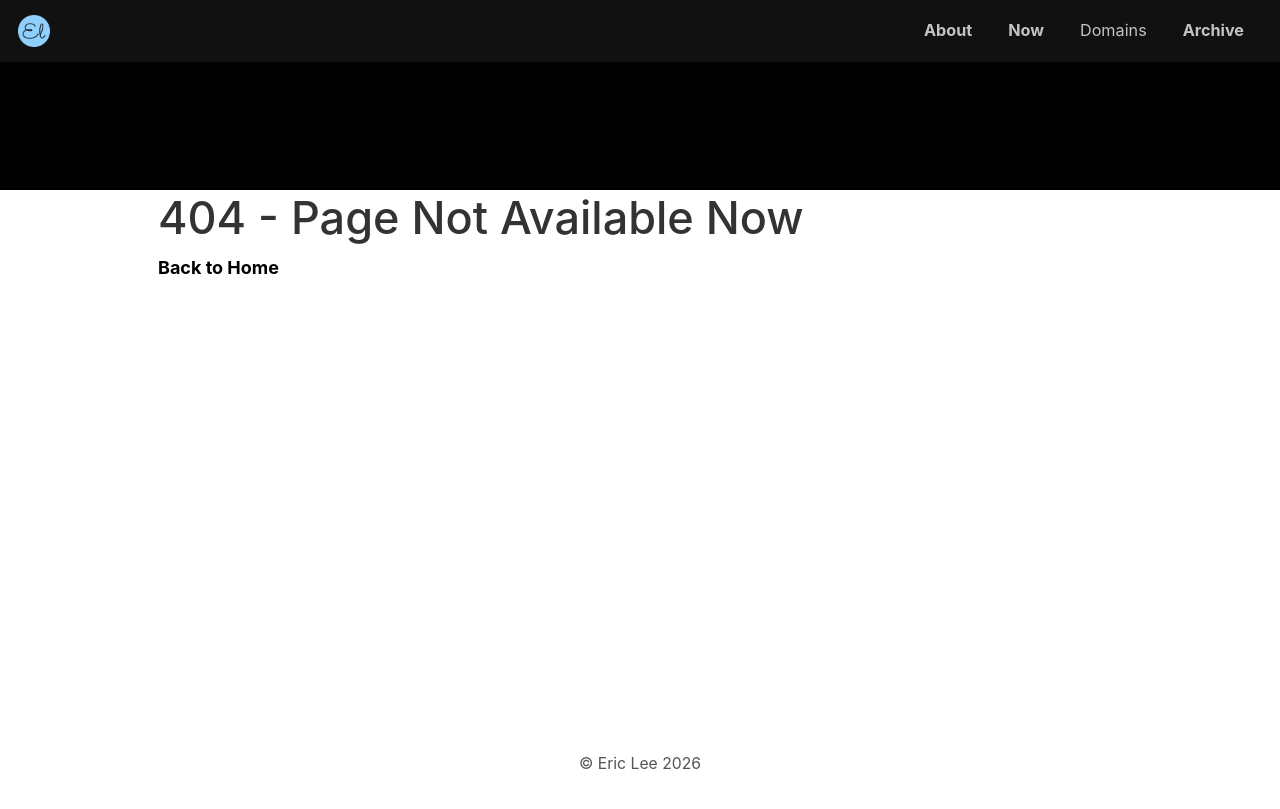
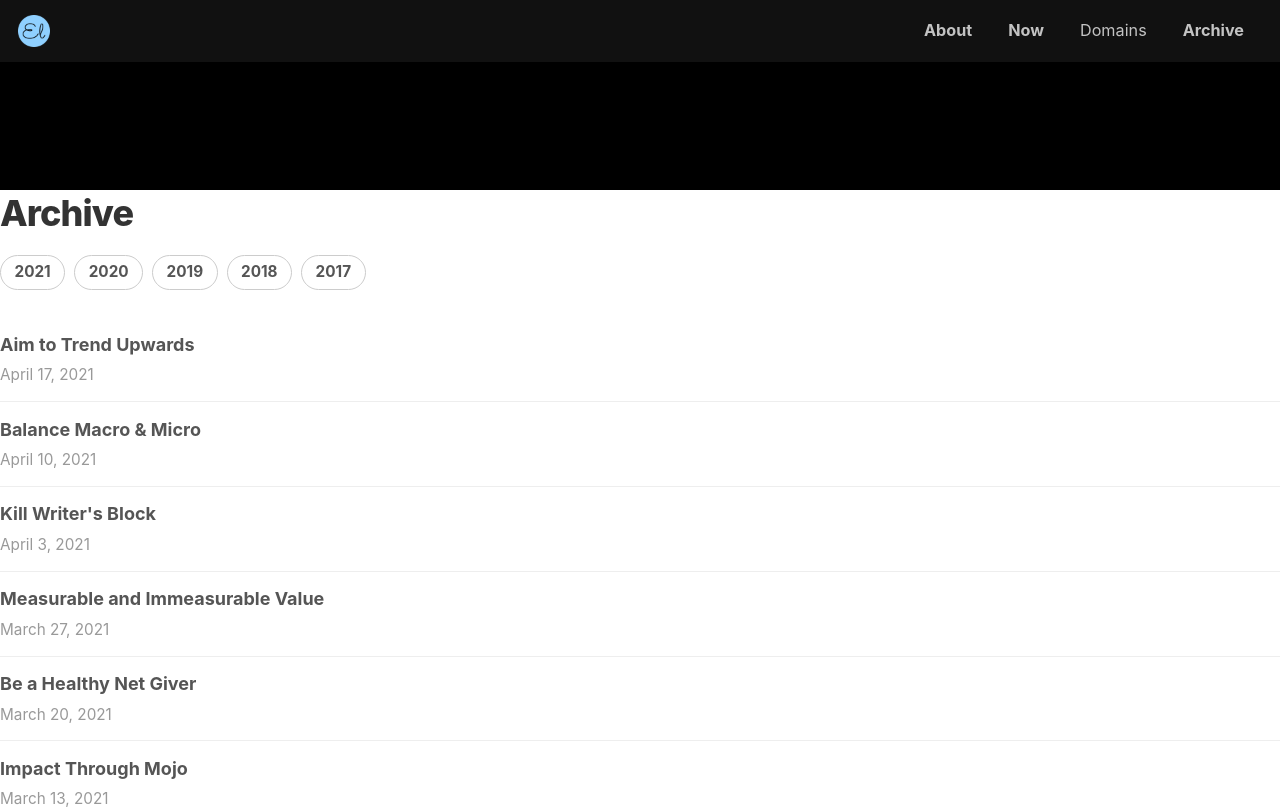
Before and after one commit to theCreedo/ericjmlee-next, a Next.js app: page /archive in a window 1280 px wide. Before the commit this address had no page. Shown: the top 809 px of the page. Built offline with nearby package versions, Linux system fonts and the light colour scheme.

Commit message:
feat(archive): add /archive and /writing pages with topic/year filters

```diff
--- /dev/null
+++ b/lib/archive.js
@@ -0,0 +1,44 @@
+import { getSortedPostsData } from './posts'
+
+function inferSource(link) {
+  if (!link) return 'internal'
+  if (link.includes('medium.com')) return 'medium'
+  if (link.includes('cs.utexas.edu')) return 'ut-blog'
+  if (link.includes('substack.com')) return 'substack'
+  return 'external'
+}
+
+export function getArchiveData({ topic, year } = {}) {
+  const posts = getSortedPostsData()
+    .filter((post) => post.title)
+    .map((post) => ({
+      id: post.id,
+      title: post.title,
+      date: post.date ? String(post.date).slice(0, 10) : '',
+      source: inferSource(post.original_link),
+      original_link: post.original_link || '',
+      topics: post.topics || [],
+      evergreen: post.evergreen || false,
+    }))
+
+  return posts.filter((post) => {
+    if (topic && !post.topics.includes(topic)) return false
+    if (year && !post.date.startsWith(year)) return false
+    return true
+  })
+}
+
+export function getArchiveTopics(posts) {
+  const topicSet = new Set()
+  posts.forEach((p) => p.topics.forEach((t) => topicSet.add(t)))
+  return Array.from(topicSet).sort()
+}
+
+export function getArchiveYears(posts) {
+  const yearSet = new Set()
+  posts.forEach((p) => {
+    const year = p.date ? p.date.slice(0, 4) : null
+    if (year) yearSet.add(year)
+  })
+  return Array.from(yearSet).sort((a, b) => b.localeCompare(a))
+}
--- /dev/null
+++ b/pages/archive/archive.module.css
@@ -0,0 +1,59 @@
+.filters {
+  display: flex;
+  flex-wrap: wrap;
+  gap: 0.5rem;
+  margin: 1rem 0;
+}
+
+.filterBtn {
+  padding: 0.25rem 0.75rem;
+  border: 1px solid #ccc;
+  border-radius: 999px;
+  font-size: 0.85rem;
+  text-decoration: none;
+  color: inherit;
+}
+
+.filterBtn:hover {
+  border-color: #333;
+}
+
+.filterBtnActive {
+  background: #111;
+  color: #fff;
+  border-color: #111;
+}
+
+.list {
+  list-style: none;
+  padding: 0;
+  margin: 1.5rem 0 0;
+}
+
+.listItem {
+  padding: 0.75rem 0;
+  border-bottom: 1px solid #eee;
+}
+
+.postTitle {
+  font-size: 1rem;
+  color: inherit;
+  text-decoration: none;
+}
+
+.postTitle:hover {
+  text-decoration: underline;
+}
+
+.meta {
+  display: flex;
+  align-items: center;
+  gap: 0.75rem;
+  margin-top: 0.2rem;
+  font-size: 0.85rem;
+}
+
+.sourceBadge {
+  color: #888;
+  font-style: italic;
+}
--- /dev/null
+++ b/pages/archive/index.js
@@ -0,0 +1,116 @@
+import Head from 'next/head'
+import Link from 'next/link'
+import { useRouter } from 'next/router'
+import Layout, { siteTitle } from '../../components/layout'
+import utilStyles from '../../styles/utils.module.css'
+import { getArchiveData, getArchiveTopics, getArchiveYears } from '../../lib/archive'
+import Date from '../../components/date'
+import styles from './archive.module.css'
+
+const SOURCE_LABELS = {
+  medium: 'Medium',
+  'ut-blog': 'UT CS Blog',
+  substack: 'Substack',
+  internal: null,
+  external: 'External',
+}
+
+export default function Archive({ posts, topics, years }) {
+  const router = useRouter()
+  const { topic, year } = router.query
+
+  const filtered = posts.filter((post) => {
+    if (topic && !post.topics.includes(topic)) return false
+    if (year && !post.date.startsWith(year)) return false
+    return true
+  })
+
+  function filterHref(key, value) {
+    const q = { ...router.query }
+    if (q[key] === value) {
+      delete q[key]
+    } else {
+      q[key] = value
+    }
+    return { pathname: '/archive', query: q }
+  }
+
+  return (
+    <Layout>
+      <Head>
+        <title>Archive | {siteTitle}</title>
+      </Head>
+      <h1 className={utilStyles.headingXl}>Archive</h1>
+
+      {topics.length > 0 && (
+        <div className={styles.filters}>
+          {topics.map((t) => (
+            <Link
+              key={t}
+              href={filterHref('topic', t)}
+              className={`${styles.filterBtn} ${topic === t ? styles.filterBtnActive : ''}`}
+            >
+              {t}
+            </Link>
+          ))}
+        </div>
+      )}
+
+      {years.length > 0 && (
+        <div className={styles.filters}>
+          {years.map((y) => (
+            <Link
+              key={y}
+              href={filterHref('year', y)}
+              className={`${styles.filterBtn} ${year === y ? styles.filterBtnActive : ''}`}
+            >
+              {y}
+            </Link>
+          ))}
+        </div>
+      )}
+
+      <ul className={styles.list}>
+        {filtered.map((post) => {
+          const sourceLabel = SOURCE_LABELS[post.source]
+          const href = post.source === 'internal'
+            ? `/blog/${post.id}`
+            : post.original_link
+
+          return (
+            <li key={post.id} className={styles.listItem}>
+              <a
+                href={href}
+                {...(post.source !== 'internal' ? { target: '_blank', rel: 'noopener noreferrer' } : {})}
+                className={styles.postTitle}
+              >
+                {post.title}
+              </a>
+              <div className={styles.meta}>
+                <span className={utilStyles.lightText}>
+                  <Date dateString={post.date} isPost />
+                </span>
+                {sourceLabel && (
+                  <span className={styles.sourceBadge}>
+                    Originally on {sourceLabel}
+                  </span>
+                )}
+              </div>
+            </li>
+          )
+        })}
+      </ul>
+
+      {filtered.length === 0 && (
+        <p className={utilStyles.lightText}>No posts match the selected filters.</p>
+      )}
+    </Layout>
+  )
+}
+
+export async function getStaticProps() {
+  const posts = getArchiveData()
+  const topics = getArchiveTopics(posts)
+  const years = getArchiveYears(posts)
+  return { props: { posts, topics, years } }
+}
```
Also changed, not shown: pages/writing/index.js (added, +32 -0 lines).
